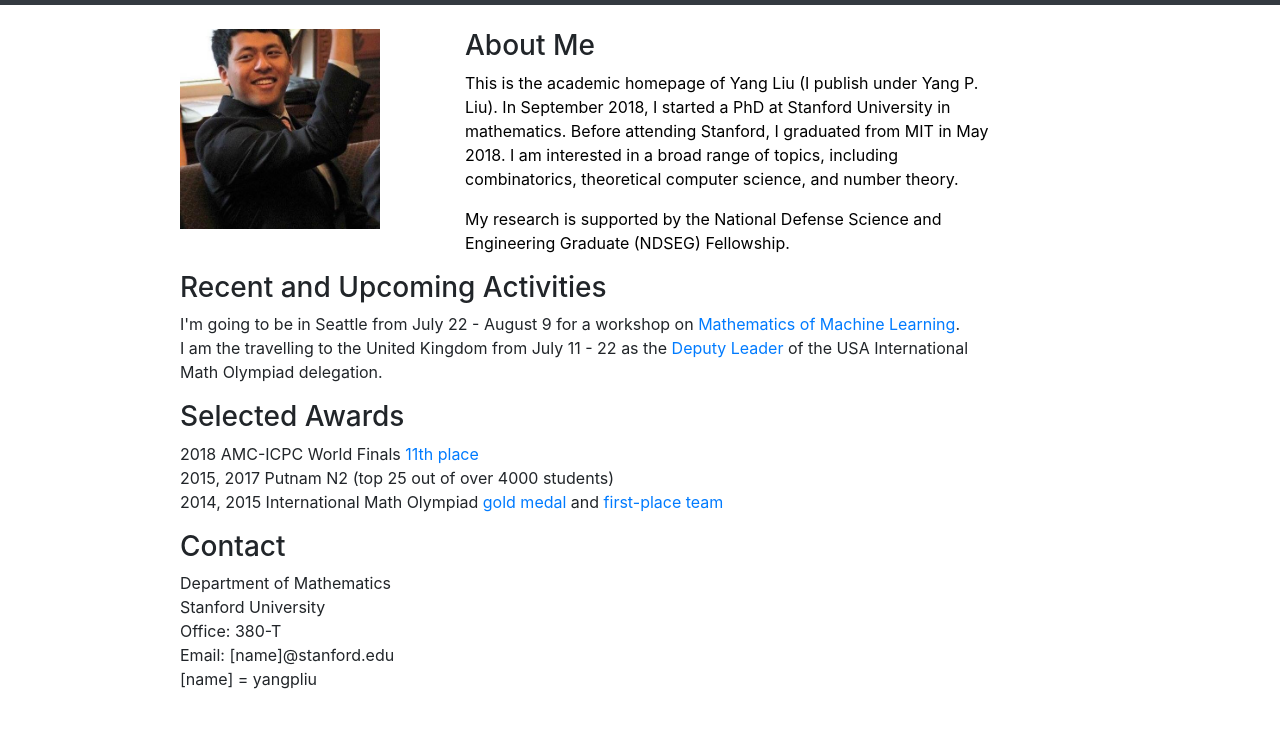
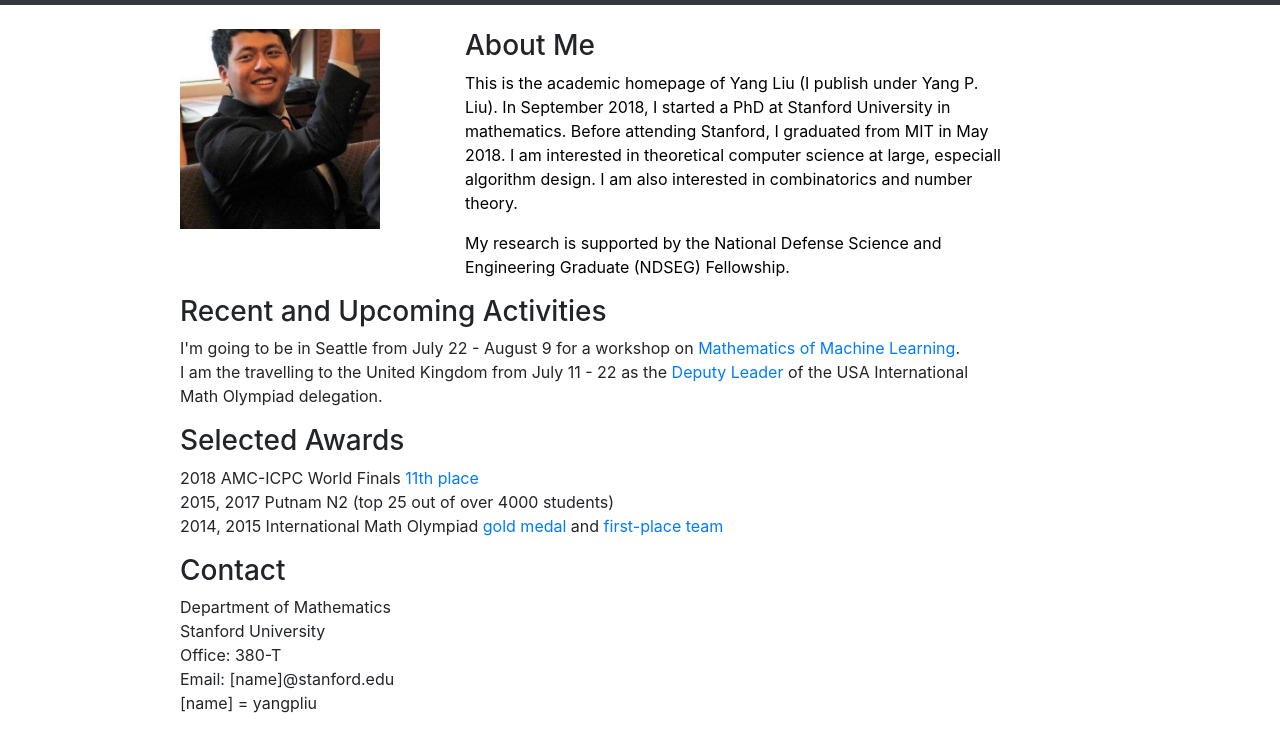
Before and after one commit to yangpliu/yangpliu.github.io, a website: page index.html in a window 1280 px wide. Shown: the part 51-800 px from the top of the page. Drawn offline with Linux system fonts and the light colour scheme.

Commit message:
change descrip

```diff
--- a/index.html
+++ b/index.html
@@ -53,7 +53,7 @@
           <br>
           <h3>About Me</h3>
           <font size="3.5">
-          <p style="color:black;">This is the academic homepage of Yang Liu (I publish under Yang P. Liu). In September 2018, I started a PhD at Stanford University in mathematics. Before attending Stanford, I graduated from MIT in May 2018. I am interested in a broad range of topics, including combinatorics, theoretical computer science, and number theory. </p>
+          <p style="color:black;">This is the academic homepage of Yang Liu (I publish under Yang P. Liu). In September 2018, I started a PhD at Stanford University in mathematics. Before attending Stanford, I graduated from MIT in May 2018. I am interested in theoretical computer science at large, especiall algorithm design. I am also interested in combinatorics and number theory. </p>
 
           <p style="color:black;"> My research is supported by the National Defense Science and Engineering Graduate (NDSEG) Fellowship. </p>
           </font>
```
